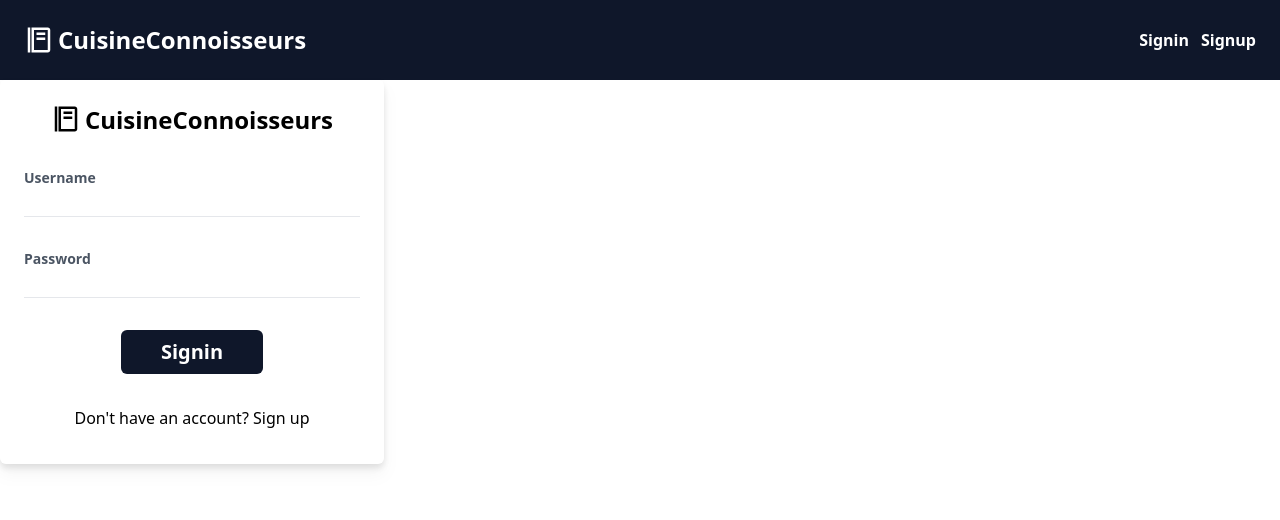
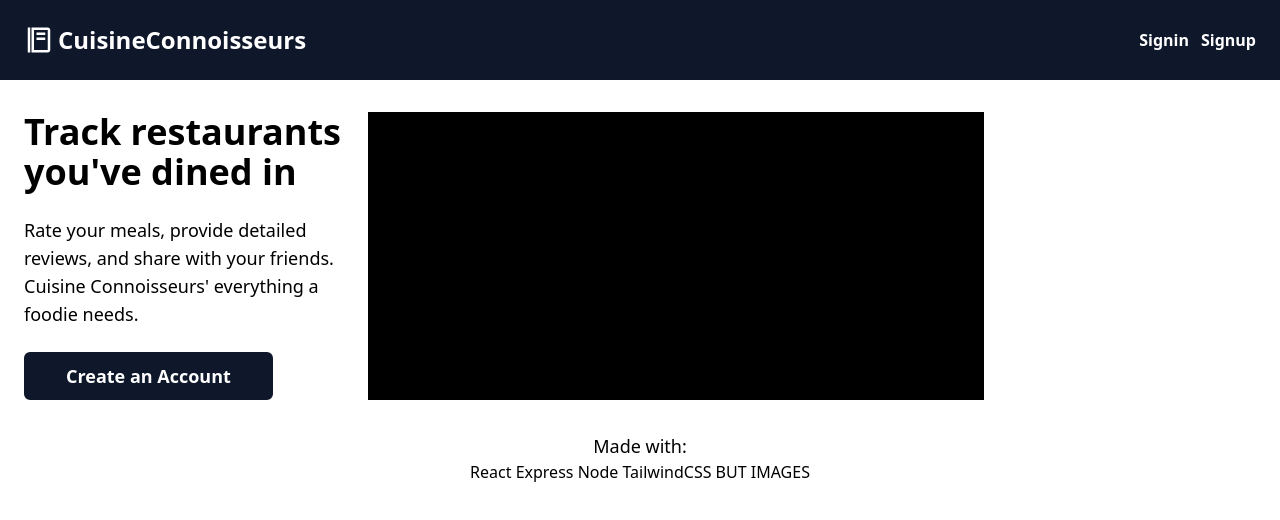
Before and after one commit to kmatic/cuisine-connoisseurs-client, a React (Create React App) app: page / in a window 1280 px wide. Shown: the top 520 px of the page. Built offline with nearby package versions, Linux system fonts and the light colour scheme.

Commit message:
Routing setup with current components

```diff
--- a/src/App.js
+++ b/src/App.js
@@ -3,18 +3,26 @@ import Footer from './components/Footer'
 import Landing from './pages/Landing'
 import Login from './pages/Login'
 import Signup from './pages/Signup'
+import {
+    BrowserRouter as Router,
+    Routes,
+    Route,
+    Navigate,
+} from 'react-router-dom'
 
 const App = () => {
     return (
-        <>
+        <Router basename="/">
             <Header />
             <main>
-                {/* <Landing /> */}
-                <Login />
-                {/* <Signup /> */}
+                <Routes>
+                    <Route path="/" element={<Landing />} />
+                    <Route path="/signin" element={<Login />} />
+                    <Route path="/signup" element={<Signup />} />
+                </Routes>
             </main>
             {/* <Footer /> */}
-        </>
+        </Router>
     )
 }
 
--- a/src/components/Header.js
+++ b/src/components/Header.js
@@ -1,18 +1,23 @@
 import { BiFoodMenu } from 'react-icons/bi'
+import { Link } from 'react-router-dom'
 
 const Header = () => {
     return (
         <header className="bg-slate-900 text-white p-4">
             <nav className="flex items-center justify-between m-2">
-                <div className="flex items-center gap-1">
+                <Link to="/" className="flex items-center gap-1">
                     <BiFoodMenu className="text-3xl" />
                     <h1 className="text-2xl font-semibold">
                         CuisineConnoisseurs
                     </h1>
-                </div>
+                </Link>
                 <ul className="flex font-semibold text-base gap-3">
-                    <li>Signin</li>
-                    <li>Signup</li>
+                    <li>
+                        <Link to="/signin">Signin</Link>
+                    </li>
+                    <li>
+                        <Link to="/signup">Signup</Link>
+                    </li>
                 </ul>
             </nav>
         </header>
--- a/src/pages/Landing.js
+++ b/src/pages/Landing.js
@@ -1,3 +1,5 @@
+import { Link } from 'react-router-dom'
+
 const Landing = () => {
     return (
         <div className="p-4 py-8 mx-2">
@@ -11,9 +13,11 @@ const Landing = () => {
                         with your friends. Cuisine Connoisseurs' everything a
                         foodie needs.
                     </p>
-                    <button className="border-slate-900 border border-solid bg-slate-900 text-white px-10 py-2 text-lg font-semibold rounded-md self-start hover:bg-white hover:text-slate-900">
-                        Create an Account
-                    </button>
+                    <Link to="/signup">
+                        <button className="border-slate-900 border-2 border-solid bg-slate-900 text-white px-10 py-2 text-lg font-semibold rounded-md self-start hover:bg-white hover:text-slate-900">
+                            Create an Account
+                        </button>
+                    </Link>
                 </div>
                 <div className="bg-black w-3/6">PICTURE</div>
             </section>
```
